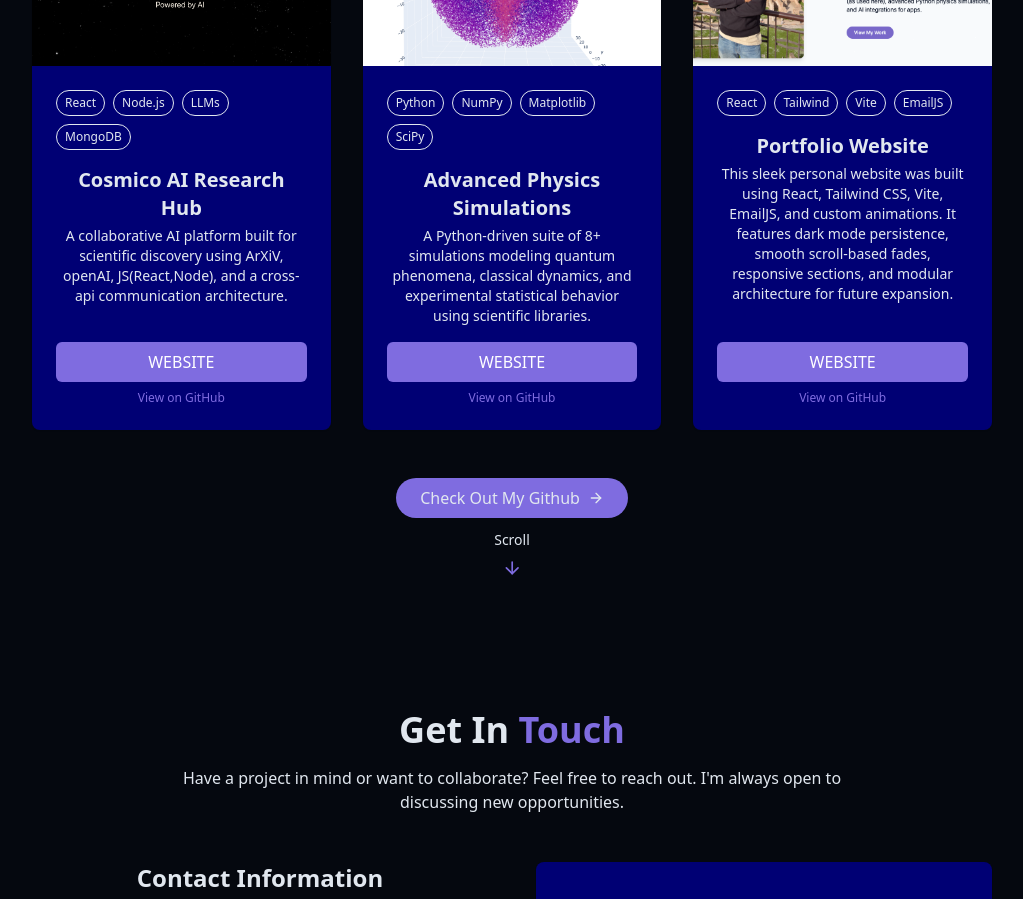
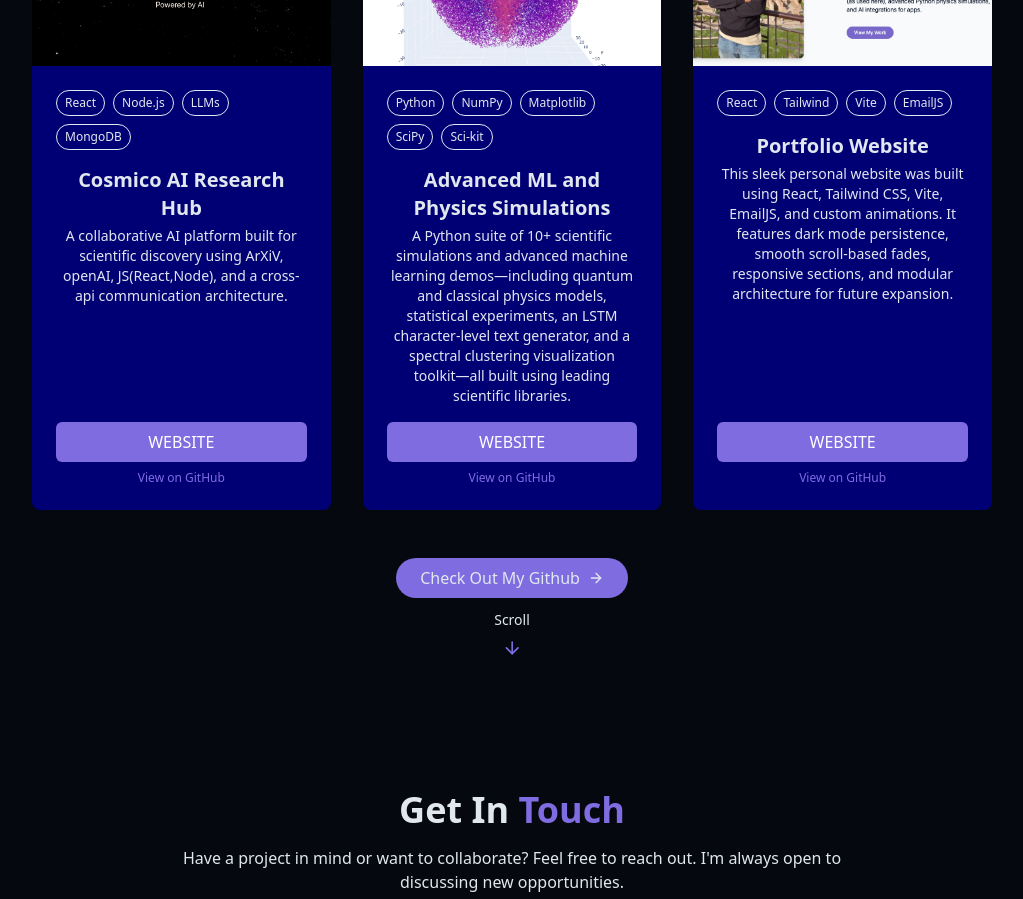
Before and after one commit to BipulB7/Portfolio-Site, a React (Vite) app: page / in a window 1280 px wide. Shown: the part 3520-4419 px from the top of the page, without its empty margins (128-1151 px from the left). Built offline with nearby package versions, Linux system fonts and the light colour scheme.

Commit message:
Updated Projects Section

```diff
--- a/src/components/ProjectsSection.jsx
+++ b/src/components/ProjectsSection.jsx
@@ -17,11 +17,11 @@ const projects = [
   },
   {
     id: 2,
-    title: "Advanced Physics Simulations",
+    title: "Advanced ML and Physics Simulations",
     description:
-      "A Python-driven suite of 8+ simulations modeling quantum phenomena, classical dynamics, and experimental statistical behavior using scientific libraries.",
+      "A Python suite of 10+ scientific simulations and advanced machine learning demos—including quantum and classical physics models, statistical experiments, an LSTM character-level text generator, and a spectral clustering visualization toolkit—all built using leading scientific libraries.",
     image: physicsImage,
-    tags: ["Python", "NumPy", "Matplotlib", "SciPy"],
+    tags: ["Python", "NumPy", "Matplotlib", "SciPy", "Sci-kit"],
     demoUrl: "https://github.com/BipulB7",
     githubUrl: "https://github.com/BipulB7",
   },
```
